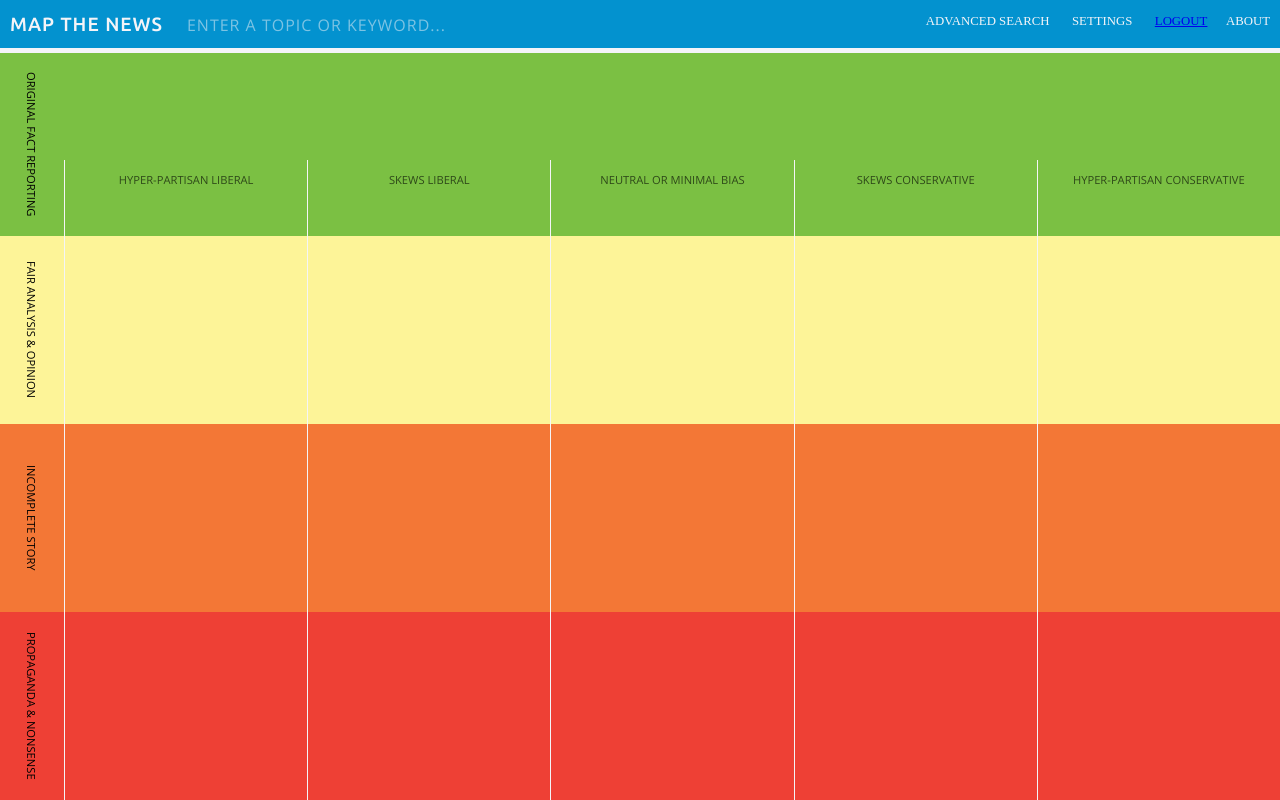
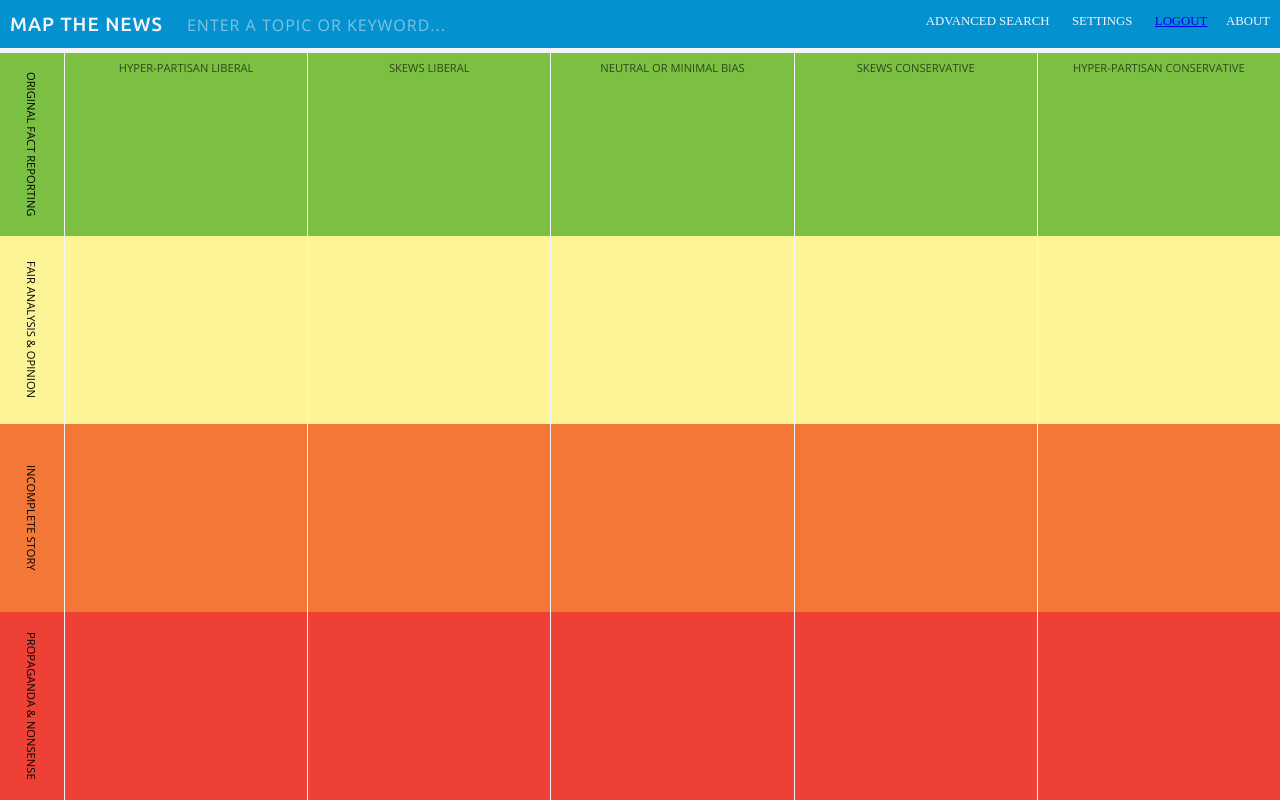
Before and after one commit to chrissyhunt/map-the-news, a React (Create React App) app in the folder client/: page /news in a window 1280 px wide. Built offline with nearby package versions, Linux system fonts and the light colour scheme; no server answers; sample sign-in values are in the browser's storage.

Commit message:
Fixed col display in CSS

```diff
--- a/client/src/App.css
+++ b/client/src/App.css
@@ -152,7 +152,7 @@ p.more-news {
 .columns-container {
   position: absolute;
   left: 5vw;
-  top: 20vh;
+  top: 6vh;
   z-index: 2;
   display: flex;
   flex-direction: row;
@@ -161,7 +161,7 @@ p.more-news {
 }
 
 .col {
-  min-height: 80vh;
+  min-height: 94vh;
   width: 19vw;
   border-left: 1px solid #f4f4f8;
 }
```
